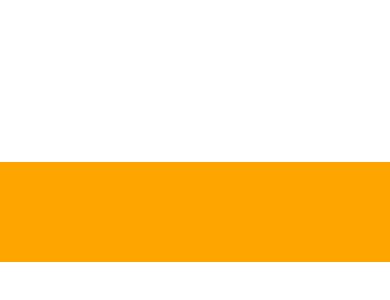
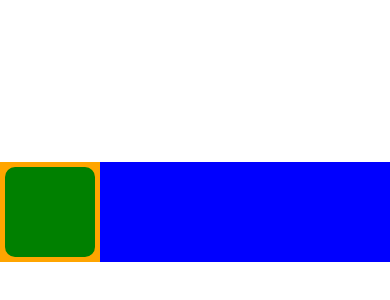
Before and after one commit to tomohiro1024/news_app, a React Native app: screen / in a window 390 px wide. Shown: the part 210-510 px from the top of the page. Built offline with nearby package versions, Linux system fonts and the light colour scheme.

Commit message:
leftContainerとrightContainerを追加

```diff
--- a/App.tsx
+++ b/App.tsx
@@ -4,7 +4,10 @@ import { StyleSheet, Text, View } from "react-native";
 export default function App() {
   return (
     <View style={styles.container}>
-      <View style={styles.itemContainer}></View>
+      <View style={styles.itemContainer}>
+        <View style={styles.leftContainer}></View>
+        <View style={styles.rightContainer}></View>
+      </View>
       <StatusBar style="auto" />
     </View>
   );
@@ -17,5 +20,12 @@ const styles = StyleSheet.create({
     alignItems: "center",
     justifyContent: "center",
   },
-  itemContainer: { height: 100, width: "100%", backgroundColor: "orange" },
+  itemContainer: {
+    height: 100,
+    width: "100%",
+    backgroundColor: "orange",
+    flexDirection: "row",
+  },
+  leftContainer: { height: 90, width: 90, backgroundColor: "green", margin: 5, borderRadius: 10 },
+  rightContainer: { flex: 1, height: 100, width: "100%", backgroundColor: "blue" },
 });
```
